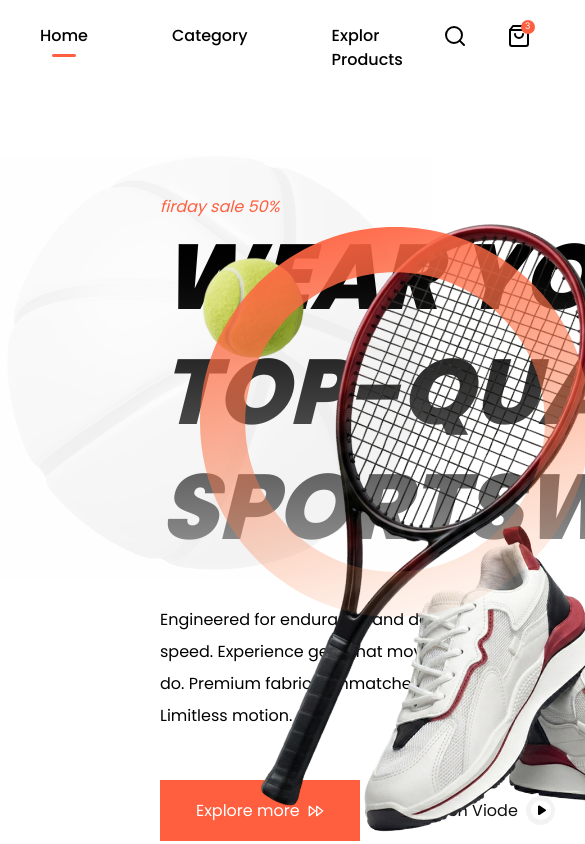
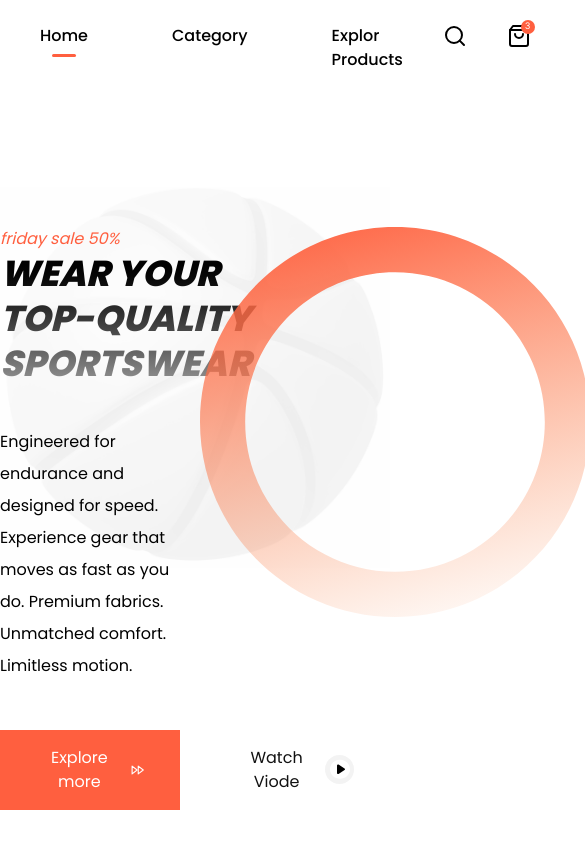
Before and after one commit to Jakewd7/SportsOn, a Next.js app: page / in a window 390 px wide. Shown: the top 844 px of the page, 585 px wide, since content can reach past the window. Built offline with nearby package versions, Linux system fonts and the light colour scheme.

Commit message:
chore: change word

```diff
--- a/app/(landing)/Components/Home/Hero.tsx
+++ b/app/(landing)/Components/Home/Hero.tsx
@@ -7,9 +7,9 @@ const HeroSection = () => {
         <section id="hero-section" className="container mx-auto h-screen flex">
             <div className="relative self-center">
                 <Image src="/image/img-basketball.png" alt="bola baskets" width={432} height={423} className="grayscale absolute left-0 -top-10"/>
-                <div className=" relative ml-40 w-full">
-                    <div className="text-primary italic">firday sale 50%</div>
-                    <h1 className="font-extrabold text-[92px] italic bg-gradient-to-b leading-tight from-black to-[#979797] bg-clip-text text-transparent ">WEAR YOUR <br /> TOP-QUALITY <br /> SPORTSWEAR</h1>
+                <div className=" relative ml-0 md:ml-20 lg:ml-40 w-full">
+                    <div className="text-primary italic">friday sale 50%</div>
+                    <h1 className="font-extrabold text-4xl md:text-6xl lg:text-[92px] italic bg-gradient-to-b leading-tight from-black to-[#979797] bg-clip-text text-transparent ">WEAR YOUR <br /> TOP-QUALITY <br /> SPORTSWEAR</h1>
                     <p className="w-1/2 mt-10 leading-loose">Engineered for endurance and designed for speed. Experience gear that moves as fast as you do. Premium fabrics. Unmatched comfort. Limitless motion.</p>
                     <div className="flex gap-5 mt-12">
                         <Button>
@@ -22,7 +22,7 @@ const HeroSection = () => {
                         </Button>
                     </div>
                 </div>
-                <Image src="/image/img-hero.png" alt="foto hero" width={700} height={750} className="absolute -right-5 top-1/2 -translate-y-1/2"/>
+                <Image src="/image/img-hero.png" alt="foto hero" width={700} height={750} className="hidden lg:block absolute -right-5 top-1/2 -translate-y-1/2"/>
             </div>
             <Image src="/image/img-ornament-hero.svg" alt="foto ornamen bulat" width={420} height={420} className="absolute -right-[200px] top-1/2 -translate-y-1/2 " />
         </section>
--- a/app/(landing)/layout.tsx
+++ b/app/(landing)/layout.tsx
@@ -11,7 +11,7 @@ const poppins = Poppins({
 });
 
 export const metadata: Metadata = {
-  title: "Sportson Cihuy",
+  title: "Sports on",
   description: "Engineered for endurance and designed for speed. Experience gear that moves as fast as you do. Premium fabrics. Unmatched comfort. Limitless motion.",
 };
 
```
